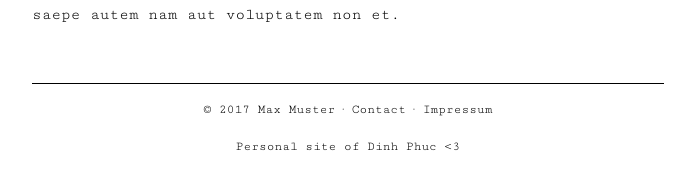
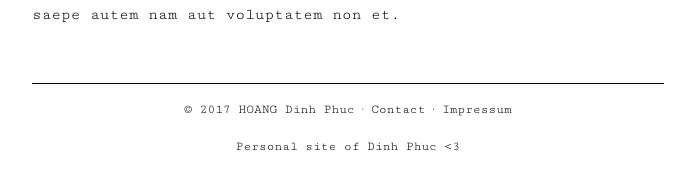
Before and after one commit to hoangdinhphuc19/hoangdinhphuc19.github.io, a Jekyll site: the page built from index.md, in a window 1280 px wide. Shown: the part 594-784 px from the top of the page, without its empty margins (292-983 px from the left). Built offline with Jekyll 4.4.1, drawn with Linux system fonts in a browser that asks for light colours.

Commit message:
Update _config.yml

```diff
--- a/_config.yml
+++ b/_config.yml
@@ -1,5 +1,5 @@
-title: Minimalist
-owner: Max Muster
+title: Meta-annamics
+owner: HOANG Dinh Phuc
 email:
 description: A simple and minimalistic jekyll blogging theme
 baseurl: "" # the subpath of your site, e.g. /blog
```
